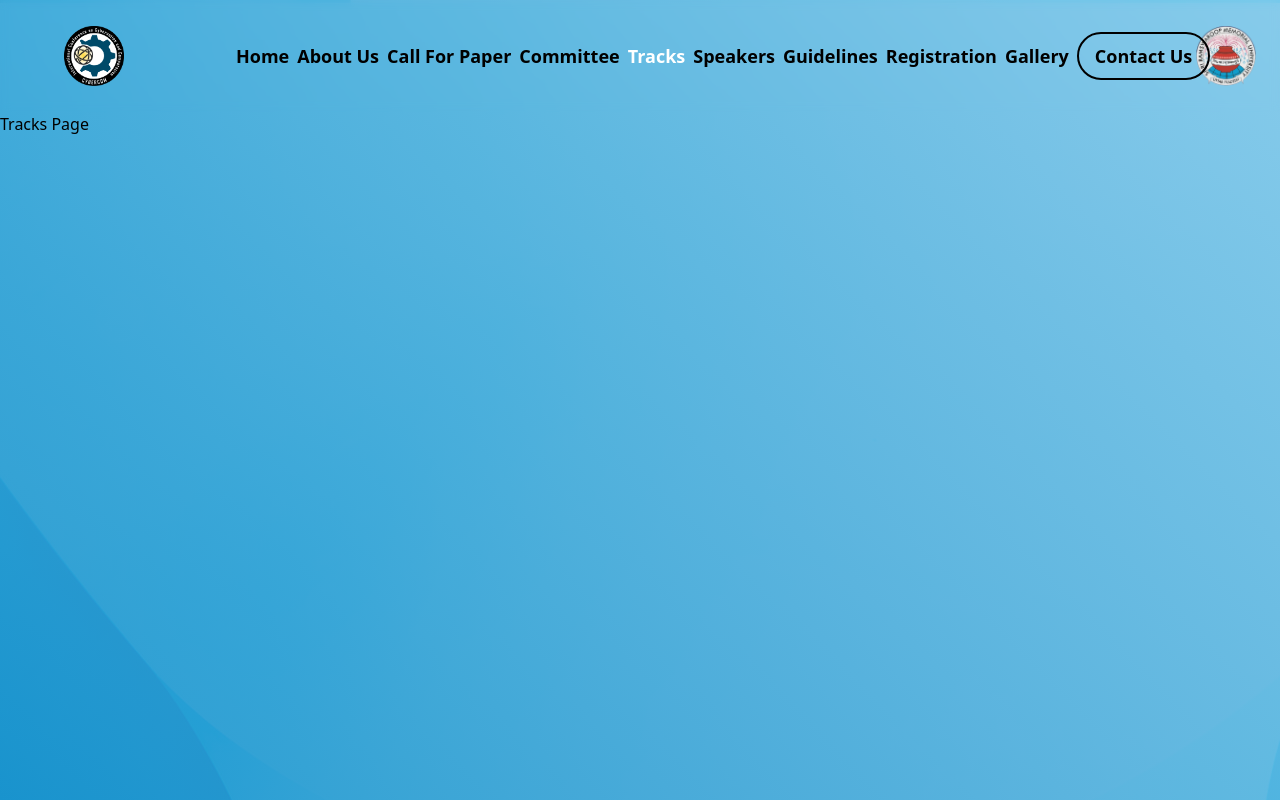
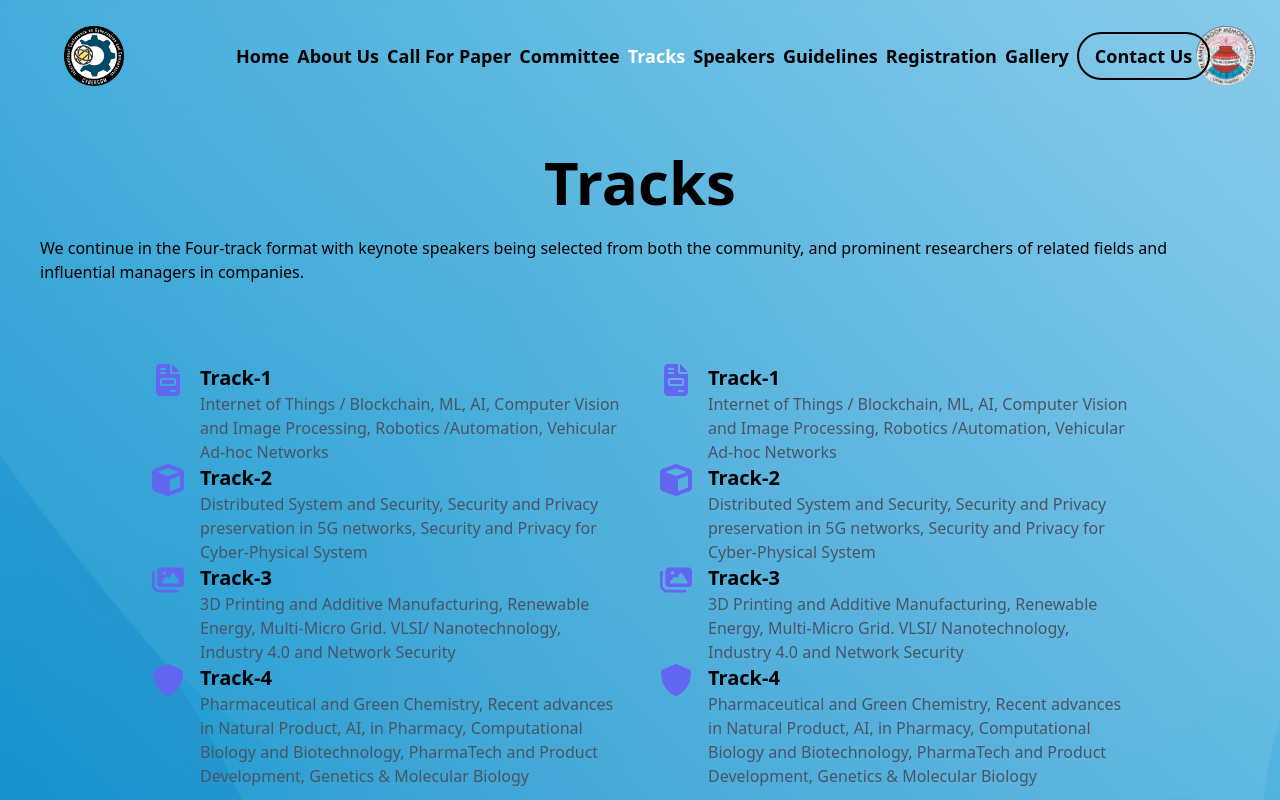
Before and after one commit to shiv-am-saxena/TechRevoCon, a Next.js app: page /tracks in a window 1280 px wide. Shown: the top 800 px of the page. Built offline with nearby package versions, Linux system fonts and the light colour scheme.

Commit message:
Tracks Done

```diff
--- a/src/app/about/page.tsx
+++ b/src/app/about/page.tsx
@@ -41,6 +41,13 @@ export default function page() {
 					</div>
 					<Image src={srmu} height={350} width={600} className="order-1 rounded-xl" alt="Shri Ramswaroop Memorial University" />
 				</div>
+				<div className="w-full flex flex-col lg:flex-row p-10 gap-7 items-center justify-around bg-white/20 rounded-3xl">
+					<iframe
+						src="https://www.google.com/maps/embed?pb=!1m18!1m12!1m3!1d3556.463069273348!2d81.09534802544081!3d26.952231326623643!2m3!1f0!2f0!3f0!3m2!1i1024!2i768!4f13.1!3m3!1m2!1s0x39995ee81add328f%3A0xbe8acc99218572c9!2sShri%20Ramswaroop%20Memorial%20University%20(SRMU)!5e0!3m2!1sen!2sin!4v1730651130528!5m2!1sen!2sin"
+						width={1200}
+						height={400}
+						loading={"lazy"} className="w-full rounded-xl"></iframe>
+				</div>
 			</div>
 		</div>
 	);
--- a/src/app/tracks/page.tsx
+++ b/src/app/tracks/page.tsx
@@ -1,7 +1,54 @@
+import Track from "@/components/Track";
+import { faFileInvoice, faCube, faImages, faShield } from "@fortawesome/free-solid-svg-icons";
+import Image from "next/image";
+
+const tracks = [
+	{
+		icon: faFileInvoice,
+		title: "Track-1",
+		content: "Internet of Things / Blockchain, ML, AI, Computer Vision and Image Processing, Robotics /Automation, Vehicular Ad-hoc Networks",
+	},
+	{
+		icon: faCube,
+		title: "Track-2",
+		content: "Distributed System and Security, Security and Privacy preservation in 5G networks, Security and Privacy for Cyber-Physical System",
+	},
+	{
+		icon: faImages,
+		title: "Track-3",
+		content: "3D Printing and Additive Manufacturing, Renewable Energy, Multi-Micro Grid. VLSI/ Nanotechnology, Industry 4.0 and Network Security",
+	},
+	{
+		icon: faShield,
+		title: "Track-4",
+		content:
+			"Pharmaceutical and Green Chemistry, Recent advances in Natural Product, AI, in Pharmacy, Computational Biology and Biotechnology, PharmaTech and Product Development, Genetics & Molecular Biology",
+	},
+];
 export default function page() {
 	return (
-		<div className="h-screen w-full">
-			Tracks Page
+		<div className="h-full flex flex-col gap-10 w-full p-10">
+			<div className="w-full flex flex-col items-center justify-center">
+				<h1 className="text-center w-full text-6xl font-semibold">Tracks</h1>
+				<br />
+				<p>
+					We continue in the Four-track format with keynote speakers being selected from both the community, and prominent researchers of related fields and influential managers in
+					companies.
+				</p>
+			</div>
+			<div className="flex flex-col lg:flex-row px-28 py-10 gap-10 ">
+				<div className="lg:w-1/2 w-full ">
+					{tracks.map((e, index) => {
+						return <Track icon={e.icon} key={index} title={e.title} content={e.content} />;
+					})}
+				</div>
+				<div className="lg:w-1/2 w-full ">
+					{tracks.map((e, index) => {
+						return <Track icon={e.icon} key={index} title={e.title} content={e.content} />;
+					})}
+				</div>
+
+			</div>
 		</div>
 	);
 }
--- /dev/null
+++ b/src/components/Track.tsx
@@ -0,0 +1,17 @@
+import { IconProp } from "@fortawesome/fontawesome-svg-core";
+import { FontAwesomeIcon } from "@fortawesome/react-fontawesome";
+import React from "react";
+
+export default function Track({icon, title, content} : {icon:IconProp, title:string, content:string}) {
+	return (
+		<div className="flex items-start space-x-4">
+			<div className="text-indigo-500">
+				<FontAwesomeIcon className="w-8 h-8" icon={icon} />
+			</div>
+			<div>
+				<h3 className="text-xl font-semibold">{title}</h3>
+				<p className="text-gray-600">{content}</p>
+			</div>
+		</div>
+	);
+}
```
Also changed, not shown: public/tracks.png (added), public/tracks.svg (added).
